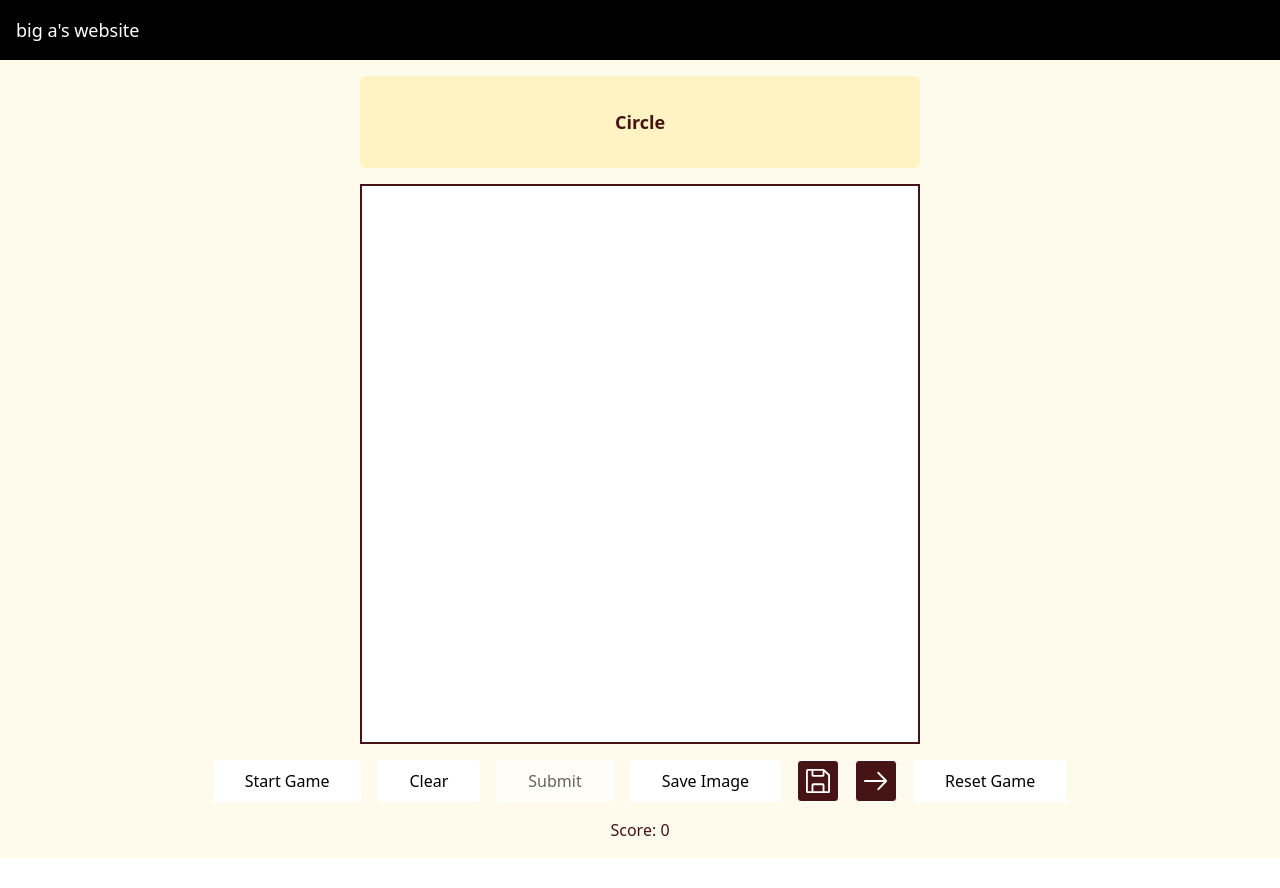
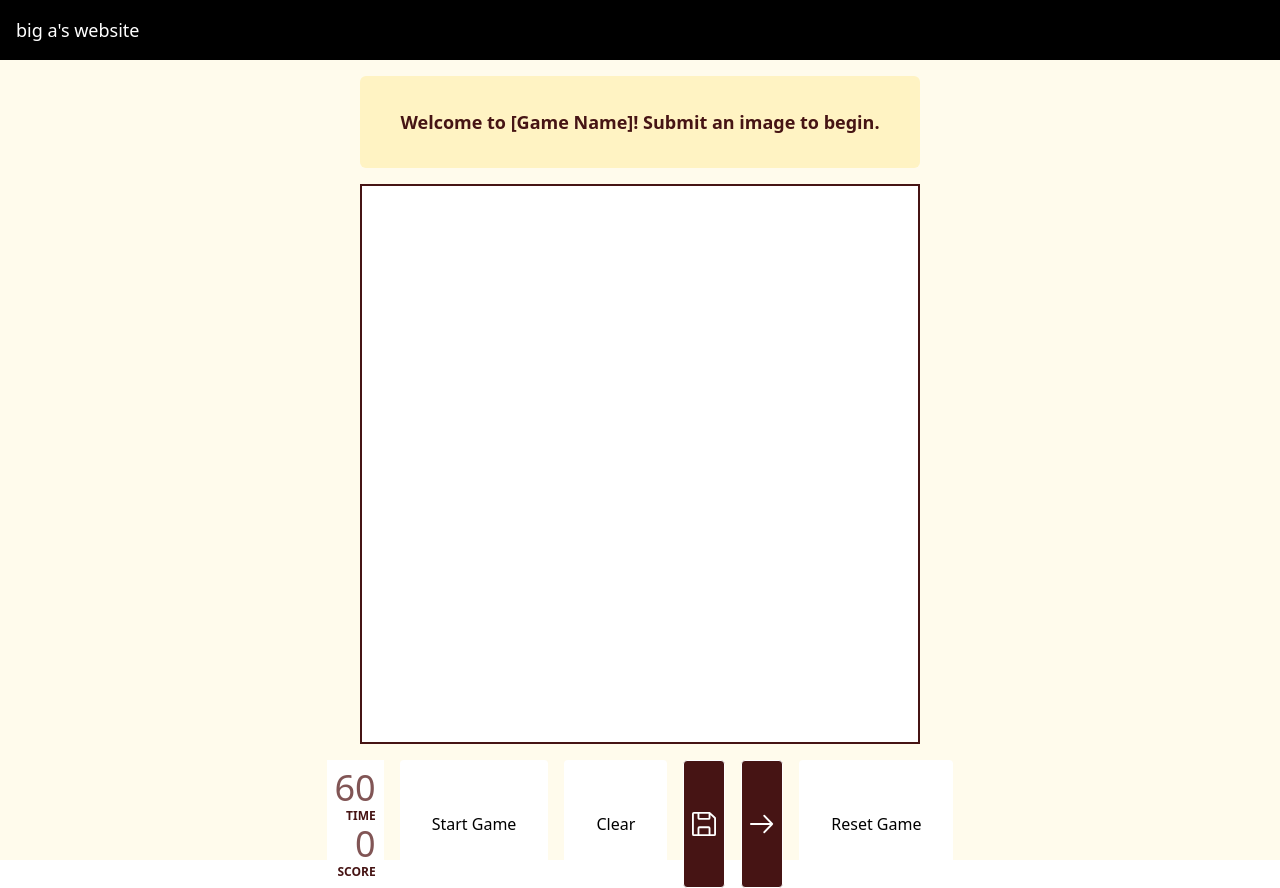
Before and after one commit to alexhutton28/big-a-website, a Next.js app: page /experiment-one in a window 1280 px wide. Before the commit the page ends 858 px from the top, so only its background shows below. Built offline with nearby package versions, Linux system fonts and the light colour scheme.

Commit message:
add TimeandScore

```diff
--- a/src/app/experiment-one/Canvas.tsx
+++ b/src/app/experiment-one/Canvas.tsx
@@ -3,15 +3,43 @@
 import { useEffect, useRef, useState } from 'react';
 import PromptDisplay, { type PromptDisplayHandle } from './PromptDisplay';
 import Image from 'next/image';
+import TimeAndScore from './TimeAndScore';
 
 export default function Canvas() {
   const canvasRef = useRef<HTMLCanvasElement>(null);
   const drawingRef = useRef(false);
   const promptRef = useRef<PromptDisplayHandle | null>(null);
   const [playerScore, setPlayerScore] = useState(0);
-  const [prompt, setPrompt] = useState('Circle');
+  const [prompt, setPrompt] = useState('Welcome to [Game Name]! Submit an image to begin.');
   const [isCanvasEmpty, setIsCanvasEmpty] = useState(true);
   const isEmptyRef = useRef(true);
+
+  // Countdown timer state + ref
+  const [timeLeft, setTimeLeft] = useState<number>(60);
+  const timerRef = useRef<number | null>(null);
+
+  // game active flag
+  const [gameActive, setGameActive] = useState<boolean>(false);
+
+  const startTimer = (seconds = 60) => {
+    setTimeLeft(seconds);
+    if (timerRef.current) {
+      clearInterval(timerRef.current);
+      timerRef.current = null;
+    }
+    timerRef.current = window.setInterval(() => {
+      setTimeLeft((t) => {
+        if (t <= 1) {
+          if (timerRef.current) {
+            clearInterval(timerRef.current);
+            timerRef.current = null;
+          }
+          return 0;
+        }
+        return t - 1;
+      });
+    }, 1000);
+  };
 
   useEffect(() => {
     const canvas = canvasRef.current!;
@@ -92,6 +120,15 @@ export default function Canvas() {
       canvas.removeEventListener('touchend', endDrawing);
       canvas.removeEventListener('touchcancel', endDrawing);
       canvas.removeEventListener('touchmove', draw as EventListener);
+    };
+  }, []);
+
+  useEffect(() => {
+    return () => {
+      if (timerRef.current) {
+        clearInterval(timerRef.current);
+        timerRef.current = null;
+      }
     };
   }, []);
 
@@ -178,19 +215,21 @@ export default function Canvas() {
 
   const startGame = () => {
     resetGame();
+    startTimer(60);
   };
 
   return (
-    <div className="bg-bone flex flex-col gap-3 py-3 items-center">
+    <div className="bg-bone flex flex-col gap-3 py-3 items-center h-[100vh]">
       <PromptDisplay ref={promptRef} prompt={prompt} />
       <div className="mb-[50]">
         <canvas
           ref={canvasRef}
           className="absolute border-2 bg-white border-mahogany w-[min(70vh,70vw)] h-[min(70vh,70vw)] max-w-[800px] max-h-[800px] z-[5]"
         />
-        <div className="bg-mahogany relative top-[25] left-[25] w-[min(70vh,70vw)] h-[min(70vh,70vw)]" />
+        <div className="bg-mahogany relative top-[25] left-[25] w-[min(70vh,70vw)] h-[min(70vh,70vw)] max-w-[800px] max-h-[800px]" />
       </div>
       <div className="flex gap-3">
+        <TimeAndScore playerScore={playerScore} timeLeft={timeLeft} />
         <button
           onClick={startGame}
           className="rounded bg-white px-4 py-2 text-black hover:bg-gray-200"
@@ -202,19 +241,6 @@ export default function Canvas() {
           className="rounded bg-white px-4 py-2 text-black hover:bg-gray-200"
         >
           Clear
-        </button>
-        <button
-          onClick={handleSubmitDebug}
-          disabled={isCanvasEmpty}
-          className="rounded bg-white px-4 py-2 text-black hover:bg-gray-200 disabled:opacity-60 disabled:cursor-not-allowed"
-        >
-          Submit
-        </button>
-        <button
-          onClick={handleSaveImage}
-          className="rounded bg-white px-4 py-2 text-black hover:bg-gray-200"
-        >
-          Save Image
         </button>
         <button
           className="bg-mahogany hover:bg-charlie hover:border-mahogany border-1 p-2 rounded cursor-pointer"
@@ -235,9 +261,6 @@ export default function Canvas() {
           Reset Game
         </button>
       </div>
-      <div className="flex items-center gap-3">
-        <div className="text-mahogany">Score: {playerScore}</div>
-      </div>
     </div>
   );
 }
--- /dev/null
+++ b/src/app/experiment-one/TimeAndScore.tsx
@@ -0,0 +1,19 @@
+'use client';
+
+import React from 'react';
+
+type Props = {
+  playerScore: number;
+  timeLeft: number;
+};
+
+export default function TimeAndScore({ playerScore, timeLeft }: Props) {
+  return (
+    <div className="p-2 flex flex-col items-end items-center bg-white">
+      <div className="text-padauk font-light text-4xl">{timeLeft}</div>
+      <div className="text-mahogany font-bold text-xs">TIME</div>
+      <div className="text-padauk font-light text-4xl">{playerScore}</div>
+      <div className="text-mahogany font-bold text-xs">SCORE</div>
+    </div>
+  );
+}
--- a/src/app/experiment-one/page.tsx
+++ b/src/app/experiment-one/page.tsx
@@ -4,7 +4,7 @@ import Canvas from './Canvas';
 
 export default function ExperimentOne() {
   return (
-    <div className="flex flex-col gap-3 bg-black">
+    <div className="flex flex-col gap-3">
       <Canvas />
     </div>
   );
```
